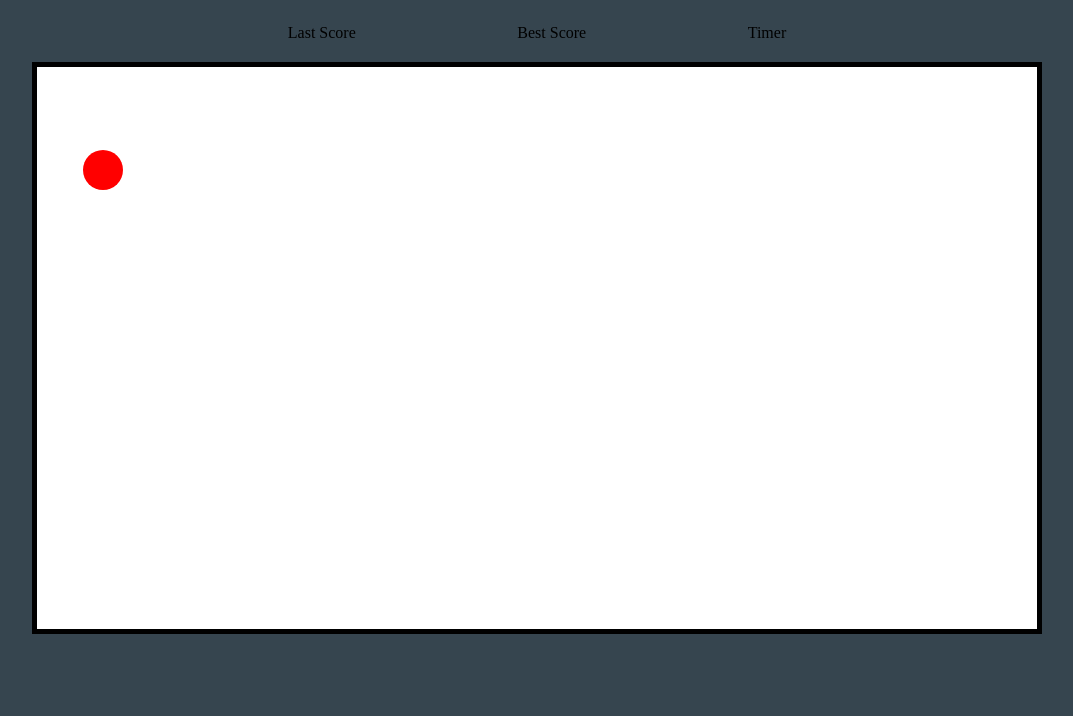
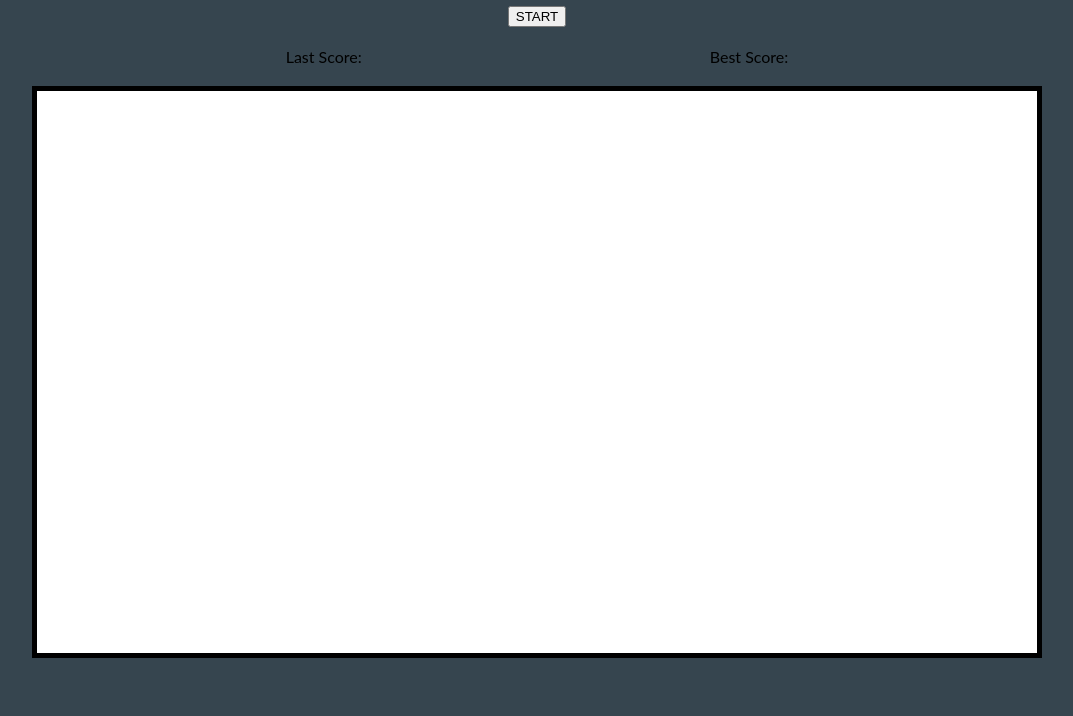
Before and after one commit to fnedarb/sei-project-zero, a plain HTML site: page index.html in a window 1280 px wide. Shown: the part 84-800 px from the top of the page, without its empty margins (103-1176 px from the left). Drawn offline with nearby package versions, Linux system fonts and the light colour scheme.

Commit message:
Modified formatting, added start button, reworked variables

```diff
--- a/index.html
+++ b/index.html
@@ -19,10 +19,13 @@
     <body>
         <header>
             <h1>A Reaction Training Game(supposedly)</h1>
+            <div class = "button-wrapper">
+                <button onclick = "reactionTrainer()">START</button>
+            </div>
             <div class = "score-wrapper">
-                <div class = "last-score">Last Score</div>
-                <div class = "best-score">Best Score</div>
-                <div class = "timer">Timer</div>
+                <div class = "last-score">Last Score: </div>
+
+                <div class = "best-score">Best Score: </div>
             </div>
         </header>
         <canvas id="gameCanvas" width="1000" height="562.5"></canvas>
--- a/scripts/app.js
+++ b/scripts/app.js
@@ -1,12 +1,17 @@
 var myGamePiece;
+// timerDisplay = document.getElementById("gameTimer")
 timer = 0;
+lastTimeDisplay = document.getElementById("last-score")
 lastTime = 0;
+bestTimeDisplay = document.getElementById("best-score")
 bestTime = 0;
 avgTime = 0;
 canvas = document.getElementById('gameCanvas');
 ctx = canvas.getContext('2d');
 
-function aimTrainer() {
+now = Date.now()
+// then = (getTime() - now)
+function reactionTrainer() {
     function getRandomInt(piecePos) {
         return Math.floor(Math.random() * piecePos);
     }
@@ -29,8 +34,6 @@ function aimTrainer() {
         timer = 60;
     };
 
-    console.log(timer)
-
     let playArea = {
         canvas : document.getElementById("gameCanvas"),
         start : function() {
@@ -47,24 +50,22 @@ function aimTrainer() {
         ctx.fill(myGamePiece);
     }
 
-
     function updatePlayArea() {
         playArea.clear();
         buildTarget();
     }
     canvas.addEventListener('click', function(event) {
-        updatePlayArea()
+        setTimeout(updatePlayArea(), 8000)
+        storeBestTime();
     });
     function startGame() {
         timerRestart();
         playArea.start();
         updatePlayArea();
-        console.log(timer)
-    }
+        timerStart();
+        // timerDisplay.append(timer)
+        lastTimeDisplay.append(best-score)
+        }
     startGame();
-    // canvas.addEventListener('click', function() { }, false);
-    // canvas.onclick(console.log('hi'))
+    console.log(now)
 }
-
-
-aimTrainer();
--- a/styles/main.css
+++ b/styles/main.css
@@ -1,10 +1,16 @@
 
 body{
+    font-family: 'Lato', sans-serif;
     background-color: #36454F;
     display: flex;
     justify-content: center;
     align-items: center;
     flex-direction: column;
+}
+.button-wrapper{
+    display: flex;
+    justify-content: center;
+
 }
 .score-wrapper{
     display: flex;
```
